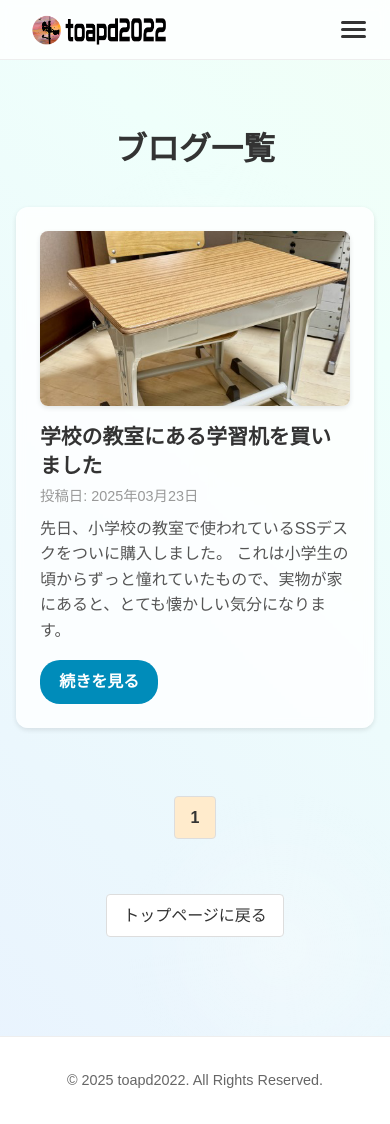
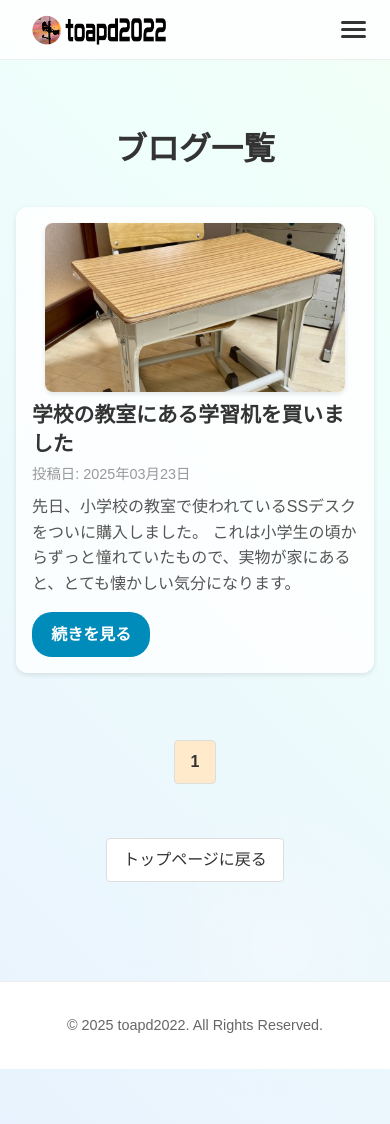
Before and after one commit to toapd2022/toapd2022, a Jekyll site: the page built from blog.html, in a window 390 px wide and 1124 px high. Built offline with Jekyll 4.4.1, drawn with Linux system fonts in a browser that asks for light colours.

Commit message:
Add files via upload

```diff
--- a/blog.html
+++ b/blog.html
@@ -173,28 +173,32 @@ permalink: /blog.html
     .blog-item {
       background: rgba(255,255,255,0.8);
       backdrop-filter: blur(4px);
-      padding: 1.5rem;
+      padding: 1.5rem; /* ← デフォルトのカード内padding */
       border-radius: 12px;
       box-shadow: 0 2px 5px rgba(0,0,0,0.1);
       transition: transform 0.3s ease, box-shadow 0.3s ease;
       display: flex;
       flex-direction: column;
       align-items: flex-start;
-      margin-bottom: 2rem; /* スマホでは記事ごとの下部余白 */
+      margin-bottom: 2rem;
     }
     .blog-item:hover {
       transform: translateY(-2px);
       box-shadow: 0 4px 10px rgba(0,0,0,0.1);
     }
 
-    /* ---------- スマホ版 (幅900px以下) 用 サムネ表示 ---------- */
-    @media (max-width: 1000px) {
+    /* ---------- スマホ版 (max-width:900px) 用 サムネ & 余白調整 ---------- */
+    @media (max-width: 900px) {
+      .blog-item {
+        /* カード本体のpaddingを上書きして少なくする */
+        padding: 1rem;
+      }
       .blog-image {
         position: relative;
         width: 100%;
-        max-width: 500px;        /* お好みで変更可 */
-        margin: 0 auto 1rem;
-        aspect-ratio: 16 / 9;    /* アスペクト比を16:9に固定 */
+        max-width: 300px;        /* 好みで変更可 */
+        margin: 0 auto 0.5rem;   /* 下部余白を0.5remに減らす */
+        aspect-ratio: 16 / 9;    /* 16:9の比率をキープ */
         overflow: hidden;
         border-radius: 8px;
         box-shadow: 0 2px 5px rgba(0,0,0,0.1);
@@ -205,11 +209,11 @@ permalink: /blog.html
         left: 0;
         width: 100%;
         height: 100%;
-        object-fit: cover;       /* 中央を切り抜き */
+        object-fit: cover;
       }
     }
 
-    /* ---------- PC版 (幅900px以上) 用 サムネ表示 ---------- */
+    /* ---------- PC版 (min-width:900px) 用 サムネ表示 ---------- */
     @media (min-width: 900px) {
       .blog-item {
         flex-direction: row;
@@ -219,7 +223,7 @@ permalink: /blog.html
       .blog-image img {
         width: 220px;      /* PC時の横幅 */
         height: auto;
-        object-fit: cover; /* 必要に応じて調整 */
+        object-fit: cover; /* 画像の縦横比を崩さずトリミング */
         margin-right: 1.5rem;
         margin-bottom: 0;
         border-radius: 8px;
@@ -256,7 +260,7 @@ permalink: /blog.html
     }
 
     .readmore-wrapper {
-      margin-top: auto;  /* 最下部に寄せる */
+      margin-top: auto;
       width: 100%;
       text-align: left;
     }
```
